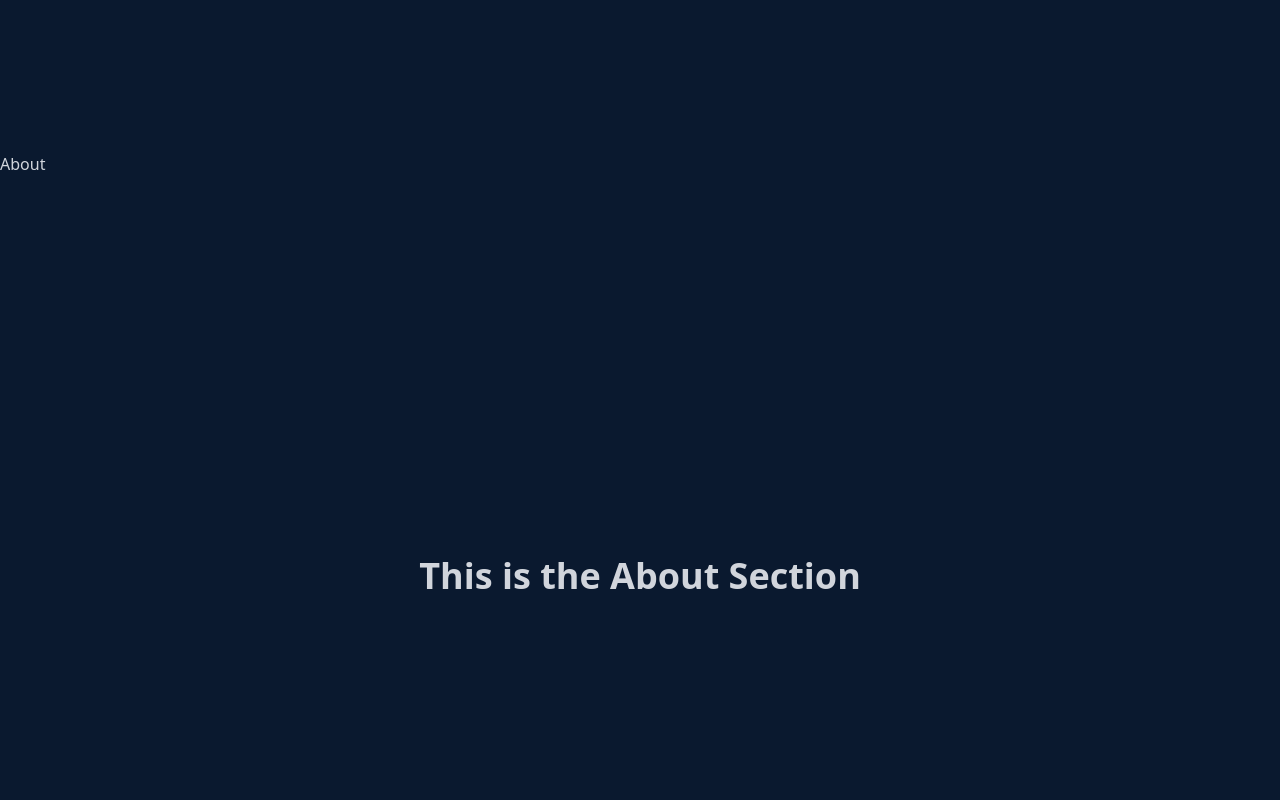
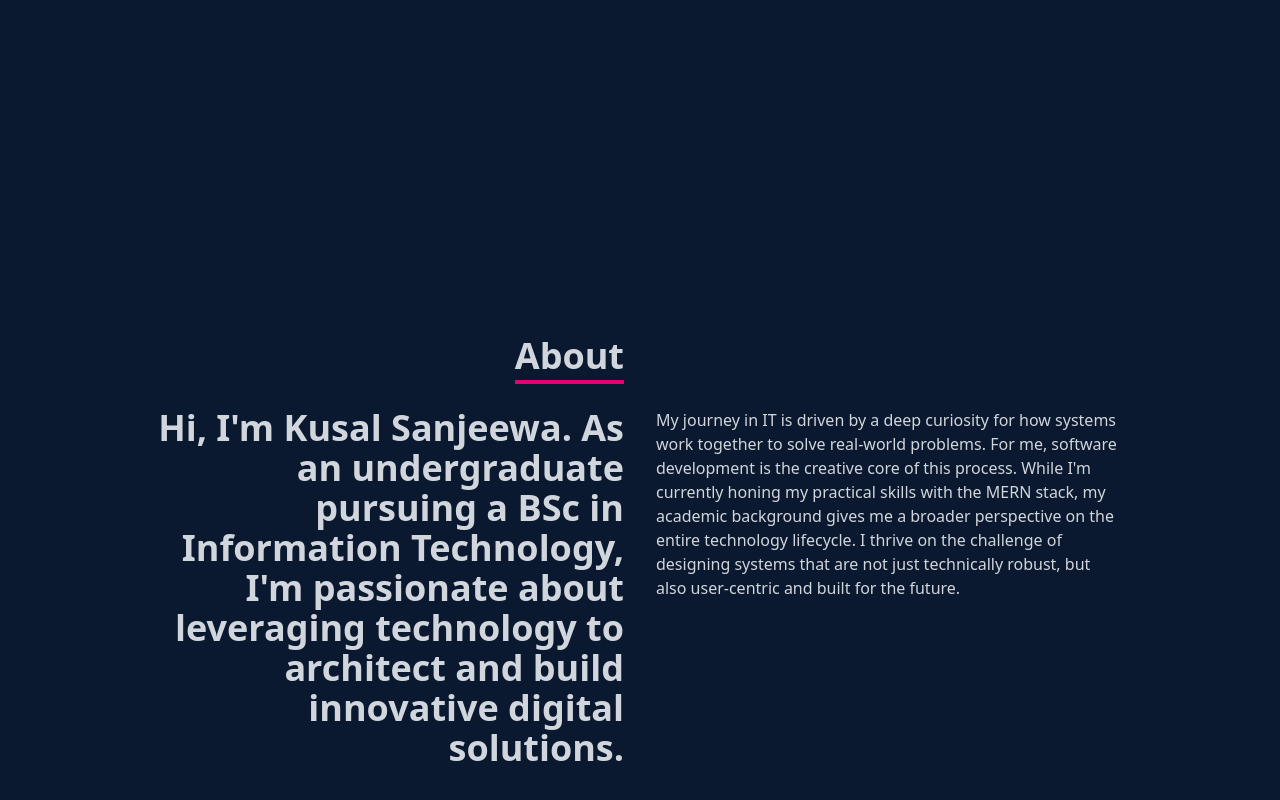
Before and after one commit to ICT-Courses/ict2233-ca-02-kusals100, a React (Vite) app: page / in a window 1280 px wide. Shown: the part 648-1448 px from the top of the page. Built offline with nearby package versions, Linux system fonts and the light colour scheme.

Commit message:
feat(about): Create basic structure and layout for About section

```diff
--- a/src/components/About.jsx
+++ b/src/components/About.jsx
@@ -2,9 +2,36 @@ import React from 'react'
 
 function About() {
   return (
-    <div name="about" className='w-full h-screen bg-[#0a192f] text-gray-300'>About
+
+    <div name='about' className='w-full h-screen bg-[#0a192f] text-gray-300'>
       <div className ='flex flex-col justify-center items-center w-full h-full'>
-        <p className ='text-4xl font-bold'> This is the About Section </p>
+        <div className ='max-w-[1000px] w-full grid grid-cols-2 gap-8'>
+          <div className ='sm:text-right pb-8 pl-4'>
+            <p className ='text-4xl font-bold inline border-b-4 border-pink-600'>
+              About
+            </p>
+          </div>
+          <div></div>
+        </div>
+
+        <div className='max-w-[1000px] w-full grid sm:grid-cols-2 gap-8 px-4'>
+          <div className='sm:text-right text-4xl font-bold'>
+            <p>Hi, I'm Kusal Sanjeewa. As an undergraduate pursuing a BSc in Information Technology,
+              I'm passionate about leveraging technology to architect and build innovative digital solutions.</p>
+          </div>
+          <div>
+
+            <p>
+              My journey in IT is driven by a deep curiosity for
+              how systems work together to solve real-world problems. For me,
+              software development is the creative core of this process.
+              While I'm currently honing my practical skills with the MERN stack,
+              my academic background gives me a broader perspective on the entire technology
+              lifecycle. I thrive on the challenge of designing systems that are not just
+              technically robust, but also user-centric and built for the future.
+            </p>
+          </div>
+        </div>
       </div>
     </div>
 
```
